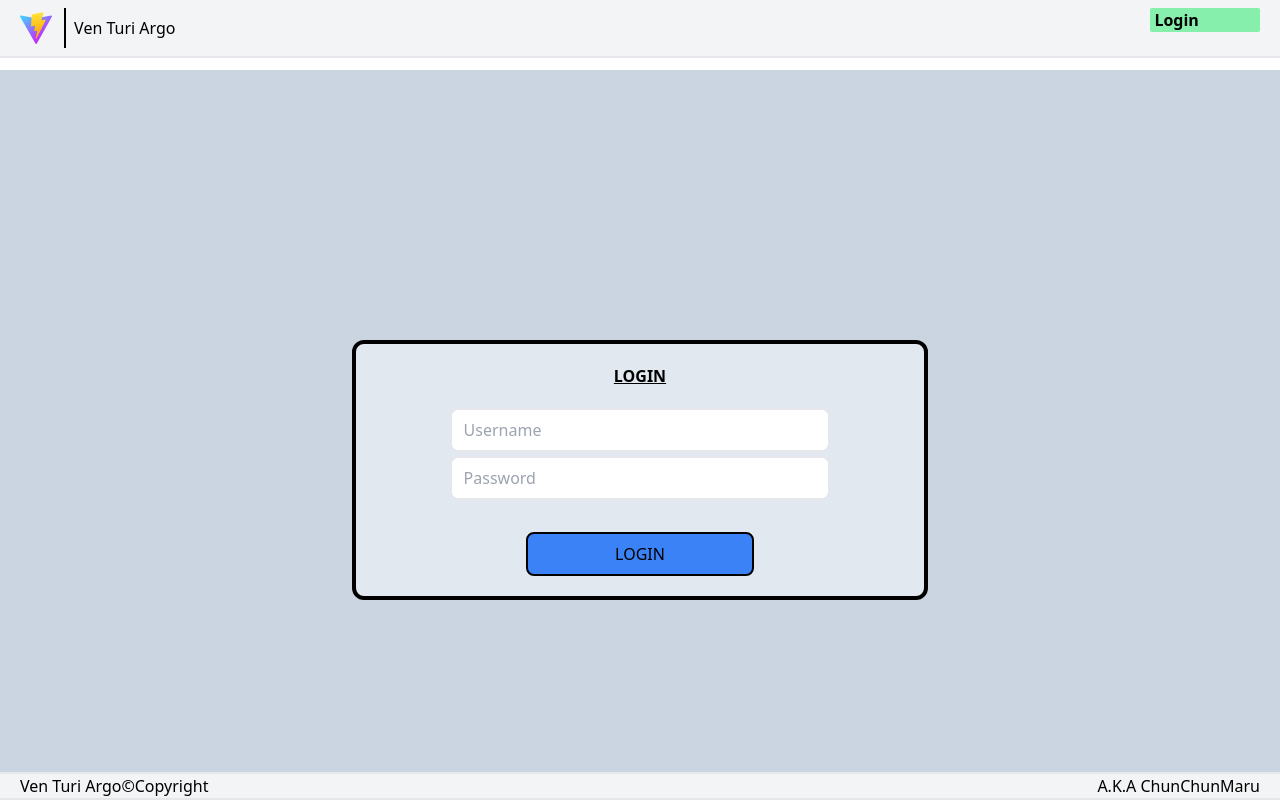
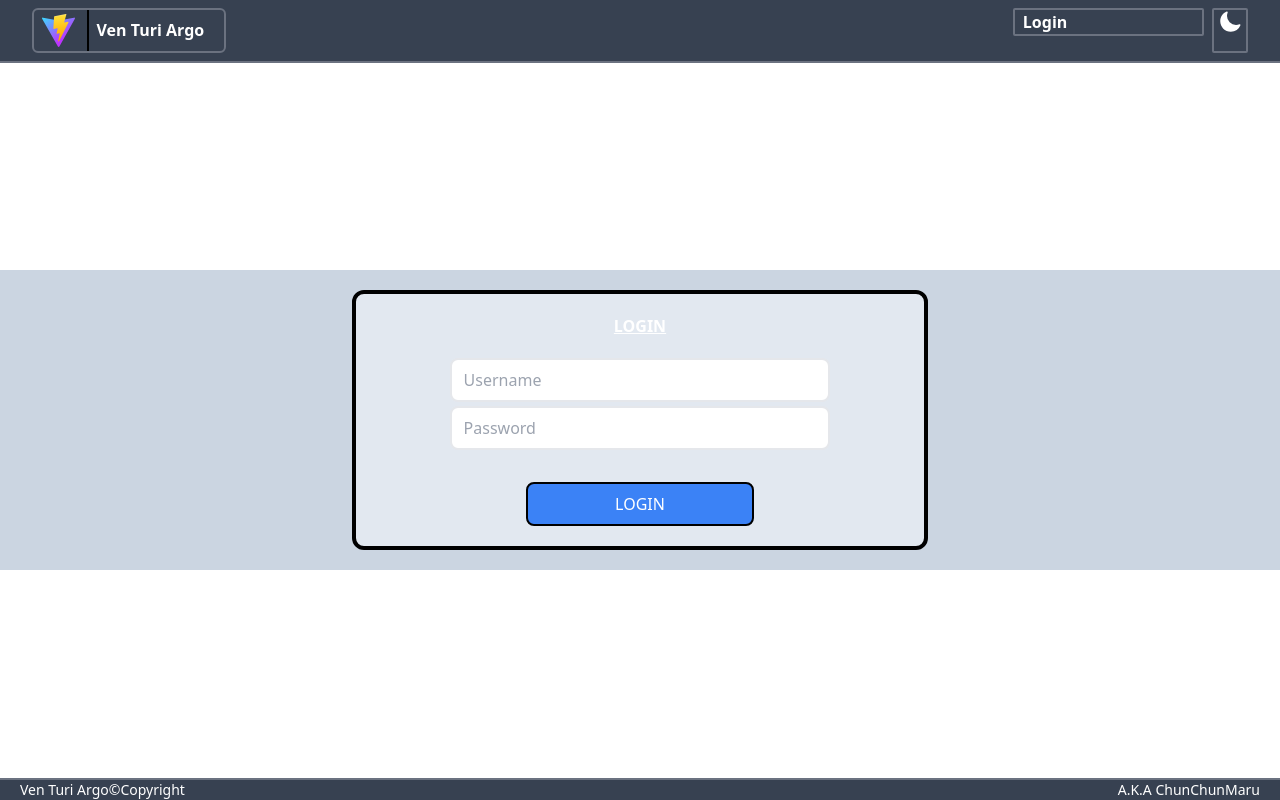
Before and after one commit to Rudy-ChunChunmaru/Django_app_project, a React (Vite) app in the folder django-react-app/frontend/: page /login in a window 1280 px wide. Built offline with nearby package versions, Linux system fonts and the light colour scheme.

Commit message:
update frontend.

```diff
--- a/django-react-app/frontend/src/App.tsx
+++ b/django-react-app/frontend/src/App.tsx
@@ -1,4 +1,4 @@
-import { useState } from "react";
+import { useState,useEffect } from "react";
 import { Route, Routes } from "react-router-dom";
 
 import Navbar from "./components/navbar";
@@ -45,14 +45,19 @@ function App() {
     );
   };
 
-  const [thame,setThame] = useState(VariableApps.thame.light)
+  const [dataApps, setDataApps] = useState<{theme:string}>({theme:'dark'});
+
+  useEffect(()=>{
+    if(document.documentElement.classList.contains(dataApps.theme) == false)
+      document.documentElement.classList.toggle('dark');
+  },[dataApps])
 
   return (
-    <div className={`relative ${thame.font} text-[1rm] w-screen h-screen`}>
-      <div className='w-full relative top-0'>
-        <Navbar />
+    <div className='relative text-[1rm] text-black dark:text-white w-screen h-screen flex flex-col justify-between'>
+      <div className='w-full h-fit'>
+        <Navbar dataApps={dataApps} setDataApps={setDataApps} />
       </div>
-      <div className='w-full item-center overflow-auto my-3'>
+      <div className='w-full overflow-auto'>
         <Routes>
           {RouteApps()}
           <Route key="-1" index element={<Index />}></Route>
@@ -61,7 +66,11 @@ function App() {
           <Route key="-4" path="*" element={<ErrorNotFound />} />
         </Routes>
       </div>
-      <div className="fixed bottom-0 flex w-full flex-row justify-between border-b-2 bg-gray-100 px-5 border-t-2">
+      <div
+          className='text-sm flex w-screen flex-row justify-between px-5 border-t-2
+          border-gray-300 bg-gray-100
+          dark:border-gray-500 dark:bg-gray-700'
+        >
         <div>{VariableApps.TitleApps}©Copyright</div>
         <div>A.K.A ChunChunMaru</div>
       </div>
--- a/django-react-app/frontend/src/components/navbar.tsx
+++ b/django-react-app/frontend/src/components/navbar.tsx
@@ -6,12 +6,22 @@ import { jwtDecode } from "jwt-decode";
 
 import {VariableApps} from "../data/variable-apps";
 
-const Navbar = () => {
+import {
+  MoonIcon,
+  SunIcon
+} from "@heroicons/react/24/solid";
+
+type navbarType = {
+  dataApps:any,
+  setDataApps:any,
+}
+
+const Navbar = ({dataApps,setDataApps}:navbarType) => {
   const [loginStatus, setLoginStatus] = useState<boolean>(false);
 
   useEffect(() => {
     loginStatusCek();
-  }, []);
+  }, [dataApps]);
 
   const loginStatusCek = async () => {
     const token = localStorage.getItem(ACCESS_TOKEN);
@@ -34,7 +44,11 @@ const Navbar = () => {
     }
 
     return (
-      <div className="rounded-sm bg-blue-300 px-1 transition-colors hover:bg-blue-500">
+      <div
+        className='rounded-md px-2 transition-colors border-2
+        border-gray-300 bg-gray-200 hover:bg-gray-300
+        dark:border-gray-500 dark:bg-gray-700 dark:hover:bg-gray-500'
+      >
         {first_name || last_name ? (
           <div className="flex flex-row justify-start gap-2">
             {first_name && <div>{first_name}</div>}
@@ -52,7 +66,9 @@ const Navbar = () => {
   const Login = () => {
     return (
       <div
-        className="rounded-sm bg-green-300 px-1 transition-colors hover:bg-green-500"
+        className='rounded-sm px-2 transition-colors border-2
+        border-gray-300 bg-gray-200 hover:bg-gray-300
+        dark:border-gray-500 dark:bg-gray-700 dark:hover:bg-gray-500'
         onClick={() => navigate("/login")}
       >
         <strong>Login</strong>
@@ -63,7 +79,9 @@ const Navbar = () => {
   const Logout = () => {
     return (
       <button
-        className="rounded-sm bg-red-300 px-1 transition-colors hover:bg-red-500"
+        className='rounded-sm px-2 transition-colors border-2
+        border-gray-300 bg-gray-200 hover:bg-gray-300
+        dark:border-gray-500 dark:bg-gray-700 dark:hover:bg-gray-500'
         onClick={() => navigate("/logout")}
       >
         <strong>Logout</strong>
@@ -80,9 +98,15 @@ const Navbar = () => {
   };
 
   return (
-    <div className="flex w-[100%] flex-col border-b-2 bg-gray-100">
+    <div className='flex w-[100%] flex-col px-5 border-b-2
+          border-gray-300 bg-gray-100
+          dark:border-gray-500 dark:bg-gray-700'>
       <div className="flex w-full justify-between px-3 py-2">
-        <div className="my-auto flex h-fit w-fit gap-2 px-1 rounded-md hover:bg-gray-300 hover:drop-shadow-2xl">
+        <div
+          className='my-auto flex h-fit w-fit gap-2 px-1 rounded-md transition
+          border-2 border-gray-300 bg-gray-200 hover:bg-gray-300
+          dark:border-gray-500 dark:bg-gray-700 dark:hover:bg-gray-500'
+          onClick={()=>navigate("/")}>
           <div className='m-x-auto my-auto w-fit p-1'>
             <img
               className="mx-auto my-auto w-[3rem]"
@@ -91,11 +115,33 @@ const Navbar = () => {
             />
           </div>
           <div className='border-x-[1px] border-black' ></div>
-          <div className="my-auto w-[100%] hover:border-b-2 border-black">{VariableApps.TitleApps}</div>
+          <div className="my-auto w-[100%] hover:border-b-2 border-black">
+            <strong>{VariableApps.TitleApps}</strong>
+          </div>
         </div>
-        <div className="flex min-w-[10%] max-w-fit flex-col px-2">
-          {loginStatus && <User />}
-          {loginStatus ? <Logout /> : <Login />}
+
+        <div className="flex flex-row justify-between min-w-[20%] max-w-fit">
+          <div className="flex w-full  flex-col px-2">
+            {loginStatus && <User />}
+            {loginStatus ? <Logout /> : <Login />}
+          </div>
+          <div>
+            <div
+              className='rounded-sm transition-colors h-full py-auto border-2
+              border-gray-300 bg-gray-200 hover:bg-gray-300
+              dark:border-gray-500 dark:bg-gray-700 dark:hover:bg-gray-500'
+              onClick={()=>{
+                setDataApps({...dataApps,theme:dataApps.theme == 'dark' ? 'light' : 'dark'})
+              }}
+            >
+              <div className='w-8 px-1 h-full'>
+                {
+                  dataApps.theme == 'dark' ?
+                  <MoonIcon className="fill-current" /> : <SunIcon className="fill-current" />
+                }
+              </div>
+            </div>
+          </div>
         </div>
       </div>
       <div>{loginStatus ? <LoadMenu /> : <></>}</div>
--- a/django-react-app/frontend/src/data/variable-apps.ts
+++ b/django-react-app/frontend/src/data/variable-apps.ts
@@ -4,19 +4,4 @@ export const VariableApps:any = {
     TitleApps:'Ven Turi Argo',
     MotoApps:'we are delivering, we are the best, we are trusted for delivery',
     LogoApps: vite,
-    thame: {
-      light:{
-        base:'',
-        navbar:'',
-        navbarBorder:'',
-        buttonInActive:'',
-        buttonActive:'',
-        buttonBorderInActive:'',
-        buttonBorderActive:'',
-        font:'',
-      },
-      dark:{
-        base:'',
-      },
-    }
 };
--- a/django-react-app/frontend/src/pages/apps/index.tsx
+++ b/django-react-app/frontend/src/pages/apps/index.tsx
@@ -1,13 +1,8 @@
 import { Outlet } from "react-router-dom";
-import Navbar from "../../components/navbar";
 
 const Apps = () => {
   return (
     <div className="flex flex-col items-center justify-center gap-1">
-      <div className="w-full">
-        <Navbar />
-      </div>
-
       <div className="w-full">
         <Outlet />
       </div>
--- a/django-react-app/frontend/src/pages/common/index.tsx
+++ b/django-react-app/frontend/src/pages/common/index.tsx
@@ -6,7 +6,7 @@ type Props = {
 
 const Index = ({}: Props) => {
   return (
-    <div className="">
+    <div className="h-full w-full">
         <div className="bg-gray-200 w-fit mx-auto my-auto px-5 py-3 rounded-md flex flex-col">
           <div className="w-fit mx-auto my-auto p-5 rounded-md text-sm">
             <>WELLCOME TO {VariableApps.TitleApps.toUpperCase()}</>
--- a/django-react-app/frontend/src/pages/common/login.tsx
+++ b/django-react-app/frontend/src/pages/common/login.tsx
@@ -45,7 +45,7 @@ const Login = ({}: Props) => {
   };
 
   return (
-    <div className="fixed flex flex-col w-full h-full items-center justify-center bg-slate-300">
+    <div className="flex flex-col w-full h-full items-center justify-center bg-slate-300 py-5">
       <form
         onSubmit={loginAction}
         className="flex w-[80%] min-w-80 flex-col items-center justify-center gap-5 rounded-xl border-4 border-black bg-slate-200 px-3 py-5 sm:w-[45%]"
--- a/django-react-app/frontend/tailwind.config.js
+++ b/django-react-app/frontend/tailwind.config.js
@@ -7,11 +7,13 @@ module.exports = {
       extend: {},
     },
     screens: {
+      xxs: "360px",
       xs: "480px",
       sm: "720px",
       md: "1080px",
       xl: "1440px",
     },
   },
+  darkMode: 'selector',
   plugins: [],
 };
```
